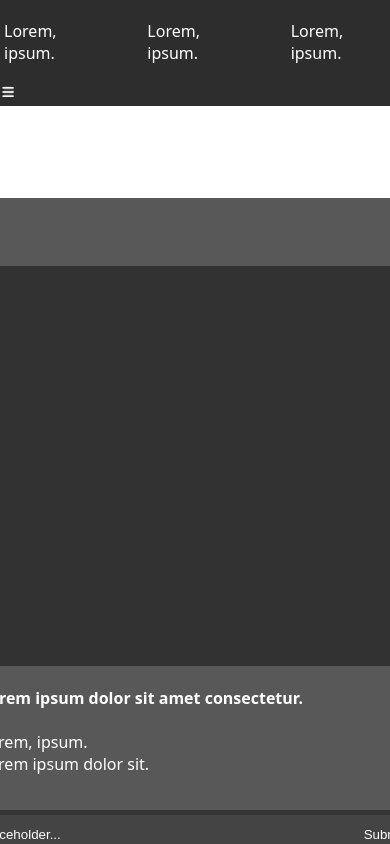
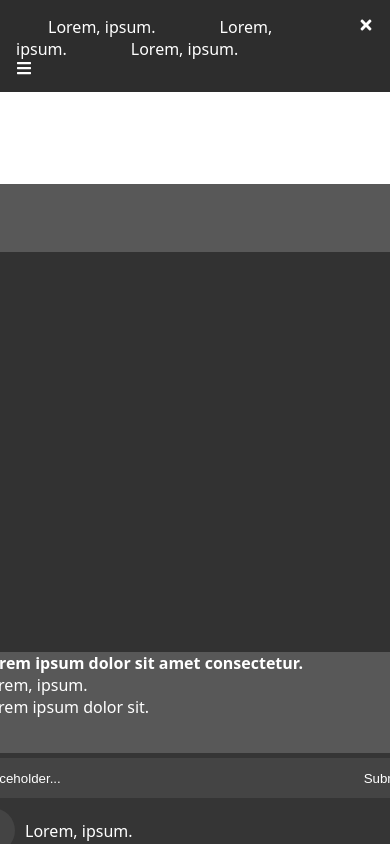
Before and after one commit to KristijonasTa/Kicker-tech, a React (Create React App) app: page / in a window 390 px wide. Shown: the top 844 px of the page. Built offline with nearby package versions, Linux system fonts and the light colour scheme.

Commit message:
mobile stuck

```diff
--- a/package.json
+++ b/package.json
@@ -8,6 +8,7 @@
     "@testing-library/user-event": "^13.5.0",
     "react": "^18.2.0",
     "react-dom": "^18.2.0",
+    "react-icons": "^4.7.1",
     "react-scripts": "5.0.1",
     "web-vitals": "^2.1.4"
   },
--- a/src/components/card/Card.jsx
+++ b/src/components/card/Card.jsx
@@ -3,6 +3,7 @@ import './card.css';
 
 const Card = () => {
 	return (
+		<div>
 			<div className='card'>
 				<div className='top-card'>
 					<div className='picture'></div>
@@ -71,6 +72,7 @@ const Card = () => {
 					</div>
 				</div>
 			</div>
+		</div>
 	);
 };
 
--- a/src/components/card/card.css
+++ b/src/components/card/card.css
@@ -23,6 +23,7 @@ p {
 }
 
 .bottom-card {
+	border-radius: 0 0 15px 15px;
 	padding-top: 5px;
 	padding-left: 15px;
 	background-color: #353535;
@@ -108,6 +109,7 @@ button {
 
 @media screen and (max-width: 1201px) {
 	.card {
+		border-radius: 15px 0 0 15px;
 		display: flex;
 		flex-direction: row;
 	}
@@ -122,6 +124,8 @@ button {
 	}
 	.scroll-bar {
 		min-height: 600px;
+		overflow-y: scroll;
+		scroll-behavior: smooth;
 	}
 }
 
@@ -129,6 +133,7 @@ button {
 	.card {
 		display: flex;
 		flex-direction: column;
+		border-radius: 15px;
 	}
 
 	.top-card {
@@ -141,6 +146,7 @@ button {
 		padding-top: 5px;
 		padding-left: 15px;
 		background-color: #353535;
+		border-radius: 0 0 15px 15px;
 	}
 	.scroll-bar {
 		min-height: 200px;
--- a/src/components/header/Headers.jsx
+++ b/src/components/header/Headers.jsx
@@ -1,22 +1,29 @@
 import React from 'react';
 import { useState } from 'react';
+import { FaBars, FaTimes } from 'react-icons/fa';
+
 import './headers.css';
 
 const Headers = () => {
-	const [mobile, setMobile] = useState(false);
+	const [isOpen, setIsOpen] = useState(false);
 
 	return (
 		<div>
 			<header>
-				<ul className='list'>
-					<li>Lorem, ipsum.</li>
-					<li>Lorem, ipsum.</li>
-					<li>Lorem, ipsum.</li>
-				</ul>
-				<div id='mobile'>
-					<button className='navBar' onClick={() => setMobile(!mobile)}>
-						<i className='fas fa-bars'></i>
-					</button>
+				<div className={`nav-items ${isOpen && 'open'}`}>
+					<a href='/#'>Lorem, ipsum.</a>
+					<a href='/#'>Lorem, ipsum.</a>
+					<a href='/#'>Lorem, ipsum.</a>
+					<div className='nav-btn'>
+						<FaBars />
+					</div>
+					<div />
+				</div>
+				<div
+					className={`close-btn ${isOpen && 'open'}`}
+					onClick={() => setIsOpen(!isOpen)}
+				>
+					<FaTimes />
 				</div>
 			</header>
 		</div>
--- a/src/components/header/headers.css
+++ b/src/components/header/headers.css
@@ -2,24 +2,23 @@ header {
 	margin: auto;
 	width: 100%;
 	background-color: #2d2d2d;
-	padding: 4px;
+	display: flex;
+	justify-content: center;
+	padding: 16px;
 }
 
-.list {
-	display: flex;
-	align-items: center;
-	justify-content: center;
-	gap: 3rem;
-	list-style-type: none;
-	padding: 0px;
+.nav-btn .close-btn {
+	display: none;
 }
 
-#mobile i {
-	display: flex;
-	justify-content: flex-end;
+.nav-items a {
+	margin: 32px;
+	color: #ffffff;
+	text-decoration: none;
 }
 
-.navBar {
-	width: 10px;
-	height: 10px;
+@media screen and (max-width: 640px) {
+	.nav-btn {
+		display: flex;
+	}
 }
--- a/src/index.css
+++ b/src/index.css
@@ -1,13 +1,13 @@
 * {
 	box-sizing: border-box;
+	padding: 0;
+	margin: 0;
 }
 
 body {
 	font-family: system-ui, -apple-system, BlinkMacSystemFont, 'Segoe UI', Roboto,
 		Oxygen, Ubuntu, Cantarell, 'Open Sans', 'Helvetica Neue', sans-serif;
 	color: #ffffff;
-	padding: 0;
-	margin: 0;
 }
 
 .wrapper {
@@ -16,6 +16,7 @@ body {
 	gap: 32px;
 	margin-left: 48px;
 	margin-right: 48px;
+	margin-bottom: 48px;
 }
 
 @media screen and (max-width: 1201px) {
```
Also changed, not shown: 1 other file (tests, documents, lock files or other folders). Lines whose indentation alone changed are shown as unchanged.
